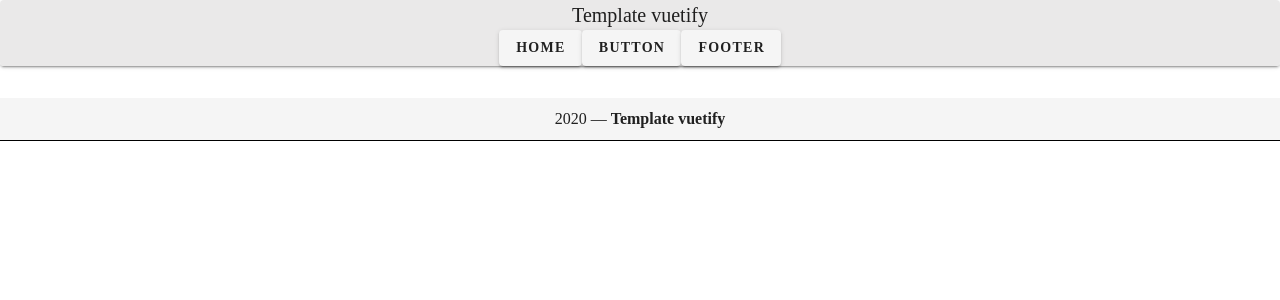
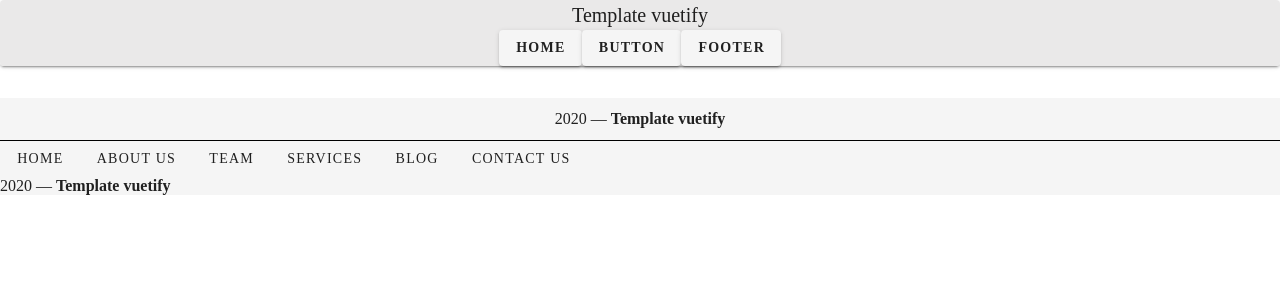
Before and after one commit to SacleuxBenoit/creation-template-vuetify, a Vue app in the folder front/: page /footer in a window 1280 px wide. Shown: the top 300 px of the page. Built offline with nearby package versions, Linux system fonts and the light colour scheme.

Commit message:
import the component Footer2 in views/Footer

```diff
--- a/front/src/views/Footer.vue
+++ b/front/src/views/Footer.vue
@@ -1,14 +1,17 @@
 <template>
     <div>
         <Footer/>
+        <Footer2/>
     </div>
 </template>
 
 <script>
 import Footer from '../components/Footer/Footer'
+import Footer2 from '../components/Footer/Footer2'
 export default {
     components:{
-        Footer
+        Footer,
+        Footer2
     }
 }
 </script>
```
